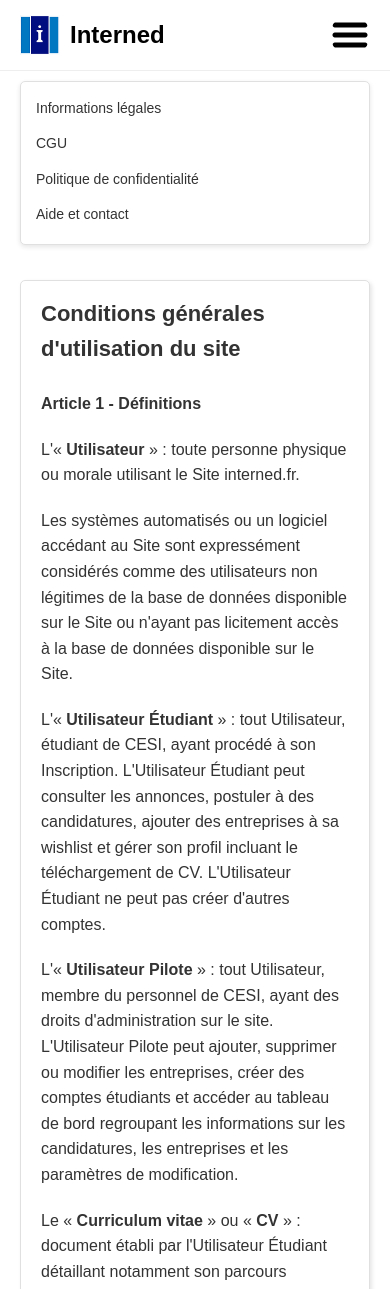
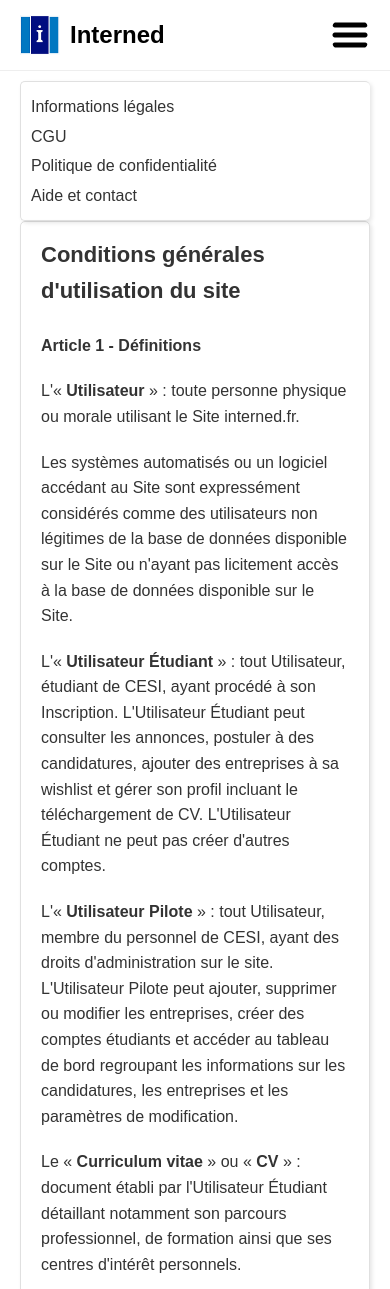
Before and after one commit to dark-azy/rattrapage-projet-web, a Symfony app: template templates/info/cgu.html.twig in a window 390 px wide; the page is wider, and only the part inside the window is pictured. Shown: the top 1289 px of that part. Run offline with Twig, Linux system fonts and the light colour scheme; the template is opened without the code that fills it, so the values that code supplies are empty; some libraries are stand-ins or nearby versions.

Commit message:
Revert "Changement de l'opacité de certains éléments du site pour le rendre plus responsive"
This reverts commit 81dd3aebd369a797944a3fa1faf79ba36778e30a.

```diff
--- a/public/css/info.css
+++ b/public/css/info.css
@@ -9,43 +9,35 @@ body {
     background-color: #ffffff;
     color: #333;
     line-height: 1.6;
-    overflow-x: hidden; /* Évite les scrollbars horizontaux */
 }
 
 .container {
     display: flex;
-    flex-direction: row; /* Assurez-vous que c'est toujours en ligne */
     width: 100%;
     min-height: 100vh;
     margin-top: 10px;
     gap: 20px;
-    position: relative; /* Pour le positionnement */
 }
 
 .sidebar {
     position: sticky;
-    top: 10px;
-    left: 0; /* Garantit que la sidebar reste à gauche */
+    top : 10px;
     width: 300px;
     height: fit-content;
     padding: 20px;
     border: 1px solid #e0e0e0;
     border-radius: 5px;
-    box-shadow: 2px 2px 4px rgba(0, 0, 0, 0.1);
-    flex-shrink: 0; /* Empêche la sidebar de rétrécir */
-    align-self: flex-start; /* Aligne la sidebar en haut */
-    z-index: 100; /* Valeur élevée pour s'assurer qu'elle est au-dessus */
-    background-color: #ffffff; /* Fond blanc pour la sidebar */
-    opacity: 1; /* Complètement opaque */
+    box-shadow: 2px 2px 4px rgba(0, 0, 0, 0.1); /* Légère ombre pour le menu */
 }
 
 .content {
-    flex: 1; /* Prend l'espace restant */
+    width: 75%;
+    height: fit-content;
     padding: 20px 30px;
     border: 1px solid #e0e0e0;
     border-radius: 5px;
-    box-shadow: 2px 2px 4px rgba(0, 0, 0, 0.1);
-    z-index: 1; /* Plus bas que la sidebar */
+    box-shadow: 2px 2px 4px rgba(0, 0, 0, 0.1); /* Légère ombre pour le menu */
+    margin-left: inherit;
 }
 
 h1 {
@@ -68,6 +60,7 @@ h3 {
     font-weight: bold;
     color: #333;
 }
+
 
 p {
     margin-bottom: 20px;
@@ -119,29 +112,30 @@ strong {
 /* Tablettes (paysage) */
 @media screen and (max-width: 1024px) {
     .sidebar {
-        width: 190px;
+        width: 190px; /* Réduire la largeur de la sidebar */
         padding: 10px;
     }
 
     .content {
-        padding: 20px;
+        margin-left: 20px; /* Ajuster la marge gauche du contenu */
+        padding: 20px; /* Réduire légèrement le padding */
     }
 
     .container {
-        gap: 10px;
+        max-width: 960px; /* Limiter la largeur maximale du conteneur */
+        margin: 0 auto; /* Centrer le conteneur */
+        gap: 0;
         margin-top: 10px;
     }
-
     .nav-side a {
         display: flex;
-        text-overflow: ellipsis;
-        overflow: hidden;
-        white-space: nowrap;
+        text-overflow: clip;
     }
 
     .nav-side li {
         margin: 2px 0;
     }
+
 }
 
 /* Tablettes (portrait) */
@@ -151,6 +145,7 @@ strong {
     }
 
     .content {
+        margin-left: 18px;
         padding: 15px 20px;
     }
 
@@ -167,39 +162,30 @@ strong {
 /* Smartphones (paysage) */
 @media screen and (max-width: 576px) {
     .container {
-        flex-direction: column; /* Change en colonne uniquement sur petit écran */
+        flex-direction: column;
     }
 
     .sidebar {
         position: sticky;
-        top: 0; /* Colle au sommet */
         width: 100%;
-        z-index: 100;
-        background-color: #ffffff; /* Assuré que le fond blanc est bien appliqué */
+        height: auto;
+        border-right: none;
         border-bottom: 1px solid #e0e0e0;
-        margin-bottom: 15px;
-        box-shadow: 0 2px 5px rgba(0,0,0,0.1); /* Ombre plus visible */
     }
 
     .content {
+        margin-left: 0;
         width: 100%;
-        margin-top: 10px; /* Espace pour éviter le chevauchement */
     }
 
     .nav-side ul {
         display: flex;
         flex-wrap: wrap;
+        font-size: 10px;
     }
 
     .nav-side li {
         margin-right: 15px;
-        margin-bottom: 5px;
-    }
-
-    .nav-side a {
-        font-size: 14px;
-        padding: 3px 5px; /* Padding pour agrandir la zone cliquable */
-        border-radius: 3px; /* Coins arrondis */
     }
 }
 
@@ -214,15 +200,6 @@ strong {
         margin-bottom: 20px;
     }
 
-    .sidebar {
-        padding: 10px;
-        /* Renforcement pour s'assurer que le contenu ne transparaît pas */
-        background: #ffffff;
-        -webkit-box-shadow: 0px 0px 10px 0px rgba(255,255,255,1);
-        -moz-box-shadow: 0px 0px 10px 0px rgba(255,255,255,1);
-        box-shadow: 0px 0px 10px 0px rgba(255,255,255,1);
-    }
-
     .nav-side ul {
         flex-direction: column;
     }
@@ -230,10 +207,6 @@ strong {
     .nav-side li {
         margin-right: 0;
         margin-bottom: 10px;
-    }
-
-    .nav-side a {
-        font-size: 13px;
     }
 }
 
```
Also changed, not shown: 2 other files.
